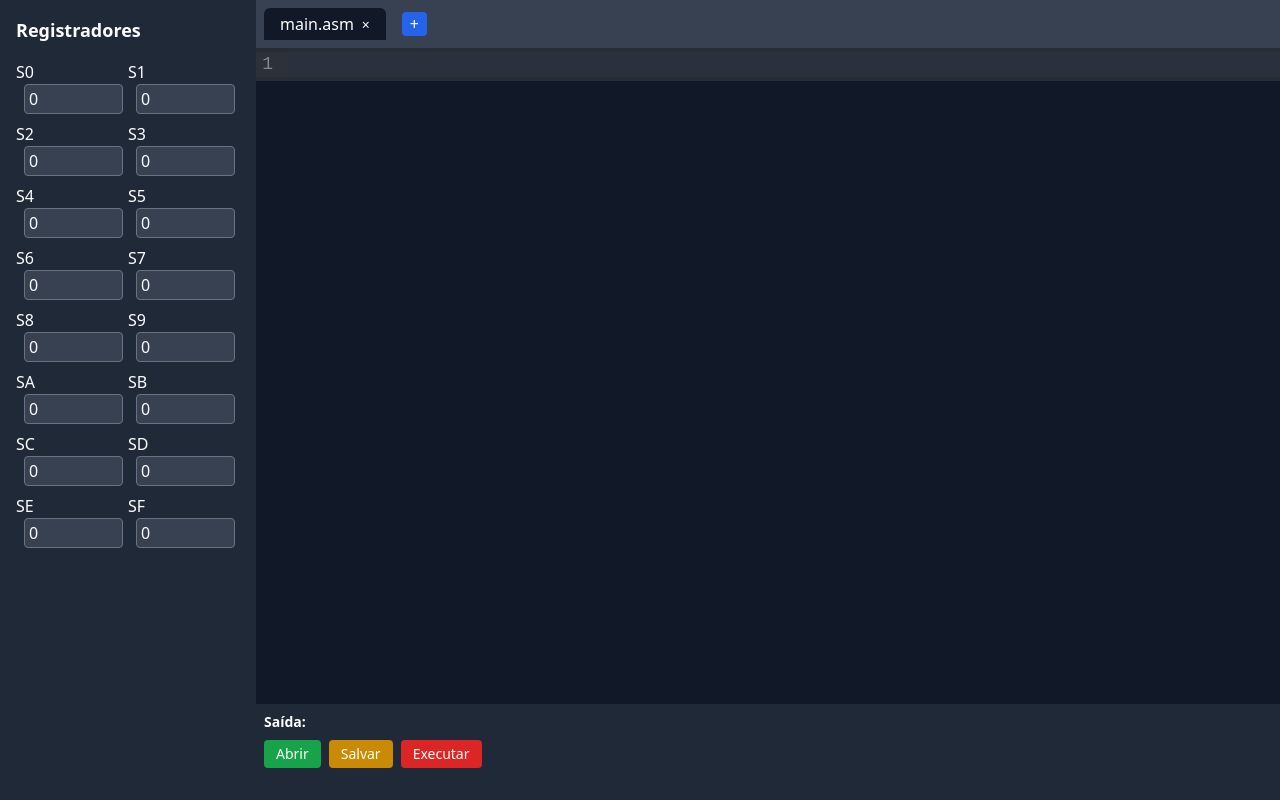
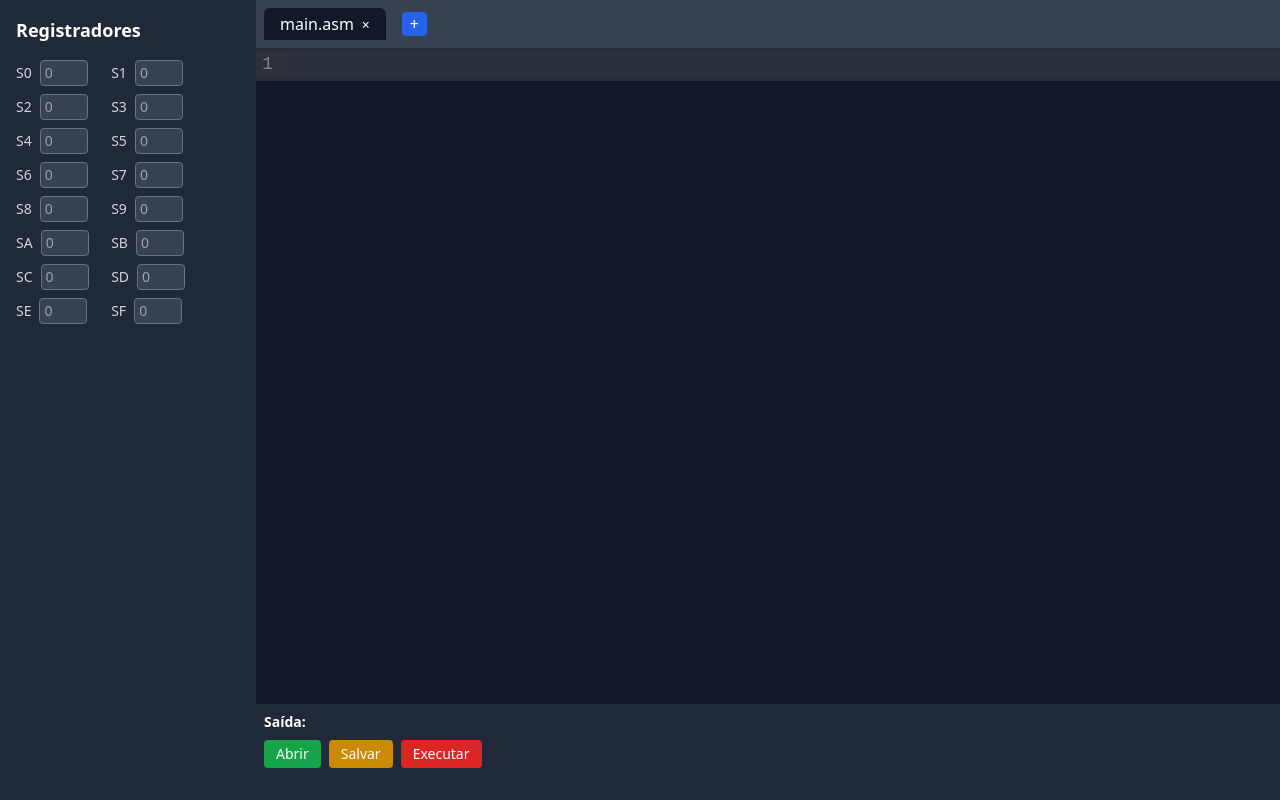
Before and after one commit to aprxl/KCPSM6Simulator, a React (Vite) app: page / in a window 1280 px wide. Built offline with nearby package versions, Linux system fonts and the light colour scheme.

Commit message:
Changed registers

```diff
--- a/src/components/Registers.tsx
+++ b/src/components/Registers.tsx
@@ -24,15 +24,14 @@ function RegCheckbox({label}: RegisterProps) {
 
   return (
     <div className="flex items-start">
-      <label>
+      <label className="text-sm text-gray-300">
         {label}
         <input
-          type="number"
           value={value}
           onChange={handleChange}
           min="0"
           max="255"
-          className="rounded ml-2 px-1 py-0.5 bg-gray-700 border border-gray-500 hover:border-blue-200 border-1"
+          className="w-12 text-gray-400 hover:text-gray-200 transition-colors rounded ml-2 px-1 py-0.5 bg-gray-700 border border-gray-500 hover:border-blue-200 border-1"
         />
       </label>
     </div>
@@ -43,11 +42,13 @@ export default function Registers() {
     const arr = Array.from({length: 16}, (_, index) => index);
 
     return (
-        <div className="grid grid-cols-2 grid-rows-8 gap-y-2">
+        <div className="grid w-[85%] grid-cols-2 grid-rows-8 gap-y-2">
             {
                 arr.map((i) => {
+                    const hexIndex = i.toString(16).toUpperCase();
+
                     return (
-                        <RegCheckbox label={`S${i.toString(16).toUpperCase()}`} />
+                        <RegCheckbox label={`S${hexIndex}`} />
                     )
                 })
             }
```
Also changed, not shown: src/helpers/Picoblaze.ts (added), src/helpers/picoblaze.ts (deleted).
